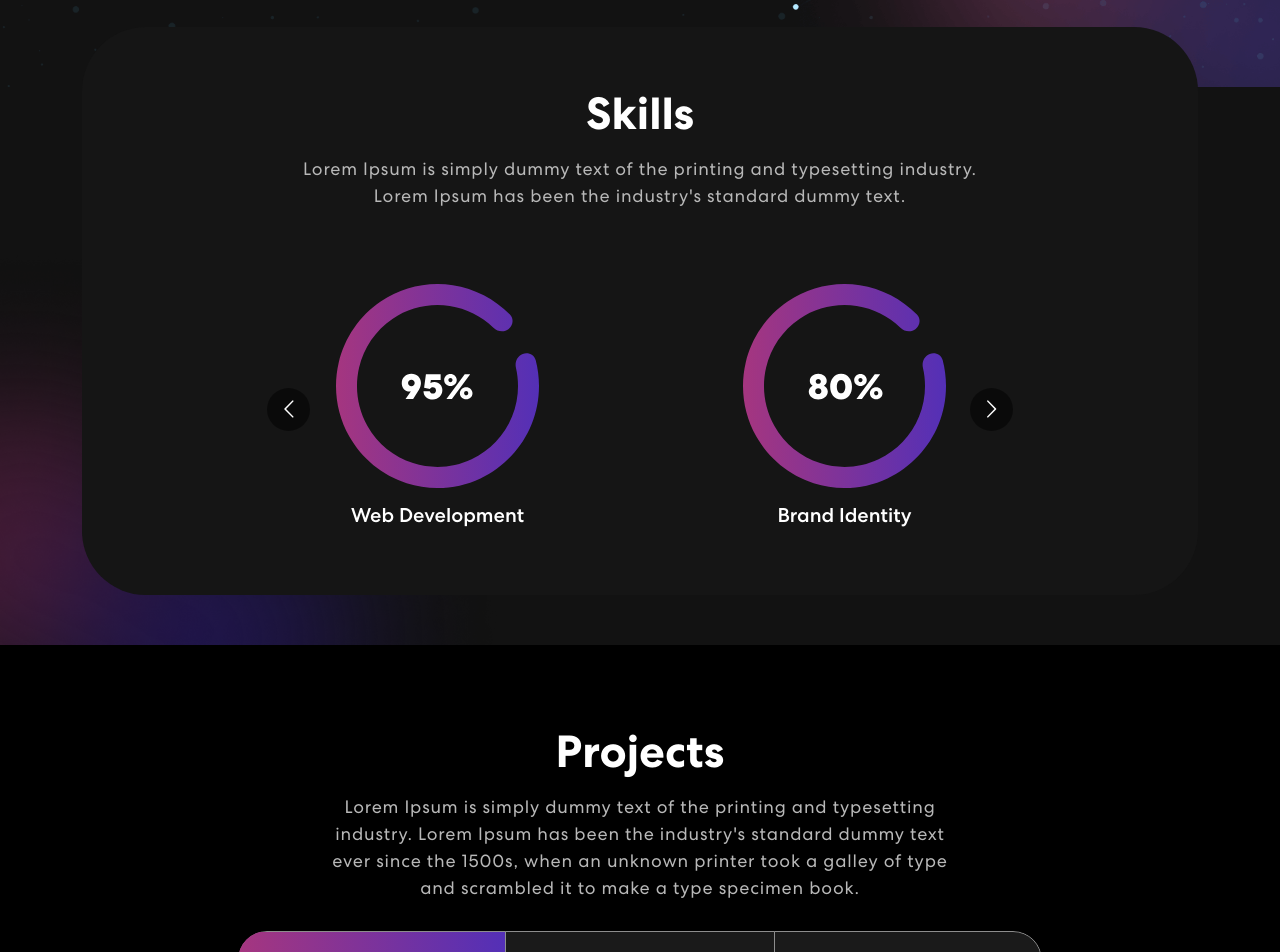
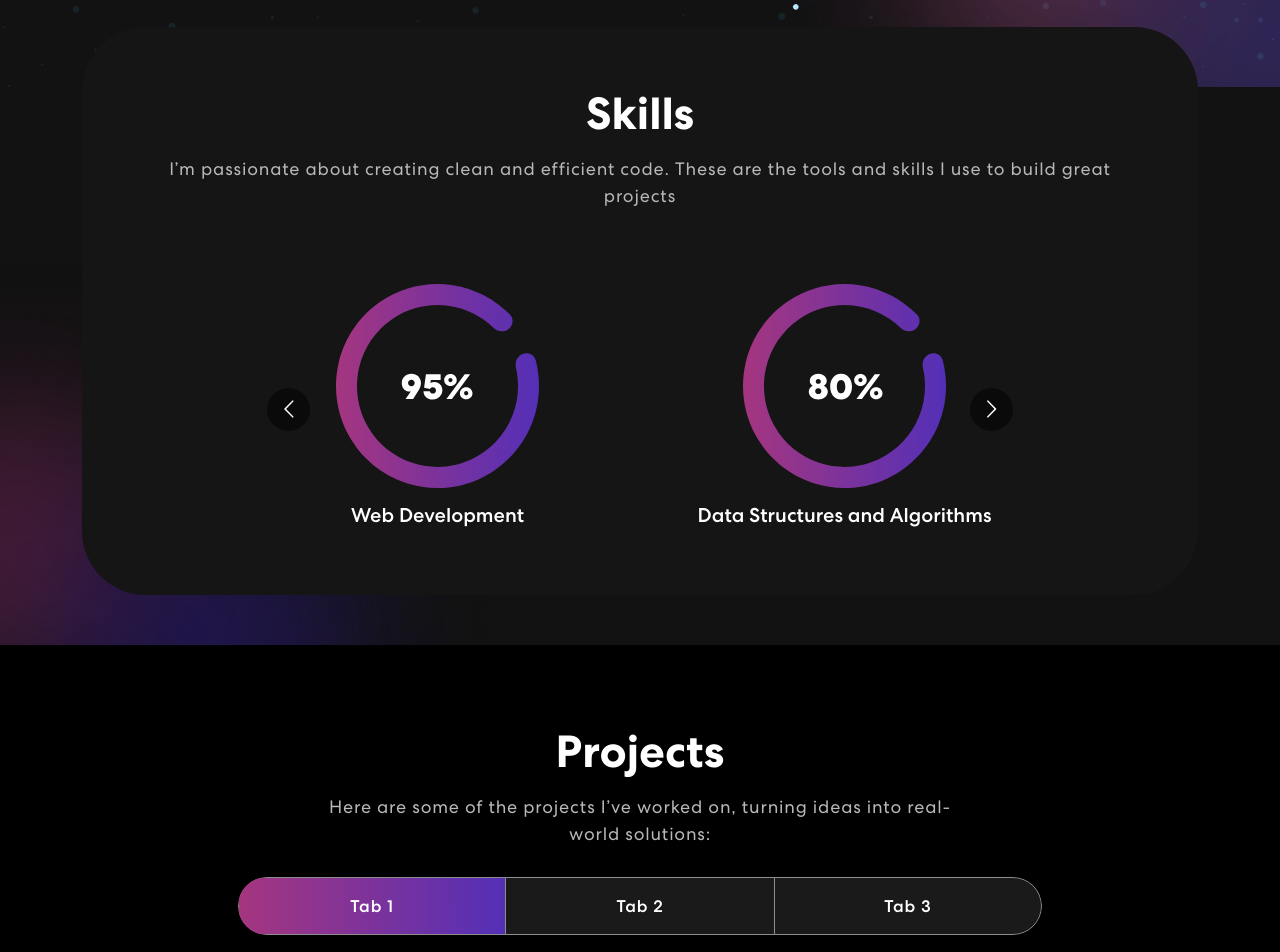
Before and after one commit to girish07p/myPortfolio, a React (Create React App) app: page / in a window 1280 px wide. Shown: the part 679-1631 px from the top of the page. Built offline with nearby package versions, Linux system fonts and the light colour scheme; no server answers.

Commit message:
[ACT-2]Fill the details

```diff
--- a/src/components/Footer.js
+++ b/src/components/Footer.js
@@ -20,7 +20,7 @@ export const Footer = () => {
               <a href="#"><img src={navIcon2} alt="Icon" /></a>
               <a href="#"><img src={navIcon3} alt="Icon" /></a>
             </div>
-            <p>Copyright 2022. All Rights Reserved</p>
+            <p>Copyright 2024. All Rights Reserved</p>
           </Col>
         </Row>
       </Container>
--- a/src/components/Projects.js
+++ b/src/components/Projects.js
@@ -11,8 +11,8 @@ export const Projects = () => {
 
   const projects = [
     {
-      title: "Business Startup",
-      description: "Design & Development",
+      title: "E-Commerce Startup",
+      description: "Backend Intern",
       imgUrl: projImg1,
     },
     {
@@ -51,7 +51,7 @@ export const Projects = () => {
               {({ isVisible }) =>
               <div className={isVisible ? "animate__animated animate__fadeIn": ""}>
                 <h2>Projects</h2>
-                <p>Lorem Ipsum is simply dummy text of the printing and typesetting industry. Lorem Ipsum has been the industry's standard dummy text ever since the 1500s, when an unknown printer took a galley of type and scrambled it to make a type specimen book.</p>
+                <p>Here are some of the projects I’ve worked on, turning ideas into real-world solutions:</p>
                 <Tab.Container id="projects-tabs" defaultActiveKey="first">
                   <Nav variant="pills" className="nav-pills mb-5 justify-content-center align-items-center" id="pills-tab">
                     <Nav.Item>
--- a/src/components/Skills.js
+++ b/src/components/Skills.js
@@ -35,7 +35,7 @@ export const Skills = () => {
                 <div className="col-12">
                     <div className="skill-bx wow zoomIn">
                         <h2>Skills</h2>
-                        <p>Lorem Ipsum is simply dummy text of the printing and typesetting industry.<br></br> Lorem Ipsum has been the industry's standard dummy text.</p>
+                        <p>I’m passionate about creating clean and efficient code. These are the tools and skills I use to build great projects</p>
                         <Carousel responsive={responsive} infinite={true} className="owl-carousel owl-theme skill-slider">
                             <div className="item">
                                 <img src={meter1} alt="Image" />
@@ -43,15 +43,15 @@ export const Skills = () => {
                             </div>
                             <div className="item">
                                 <img src={meter2} alt="Image" />
-                                <h5>Brand Identity</h5>
+                                <h5>Data Structures and Algorithms</h5>
                             </div>
                             <div className="item">
                                 <img src={meter3} alt="Image" />
-                                <h5>Logo Design</h5>
+                                <h5>Database Design</h5>
                             </div>
                             <div className="item">
                                 <img src={meter1} alt="Image" />
-                                <h5>Web Development</h5>
+                                <h5>Basic DevOps</h5>
                             </div>
                         </Carousel>
                     </div>
```
